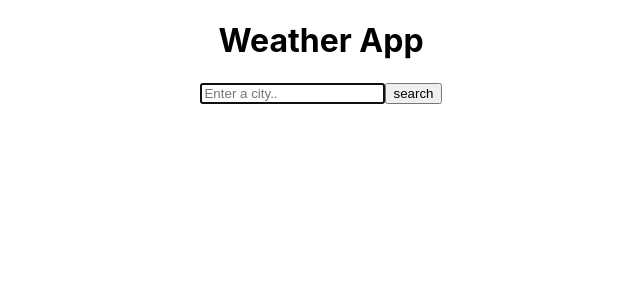
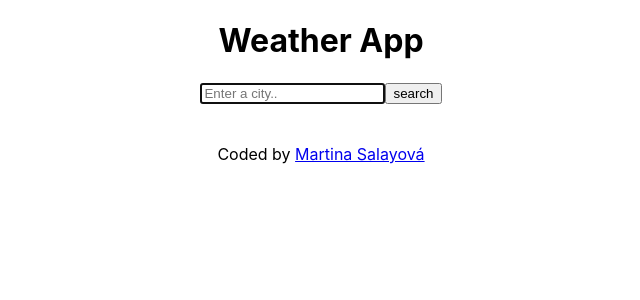
Before and after one commit to martinasalayova/weather-react, a React (Create React App) app: page / in a window 1280 px wide. Shown: the top 300 px of the page, without its empty margins (319-959 px from the left). Built offline with nearby package versions, Linux system fonts and the light colour scheme.

Commit message:
Added footer with GitHub Repository link.

```diff
--- a/src/App.js
+++ b/src/App.js
@@ -6,6 +6,18 @@ function App() {
     <div className="App">
       <h1>Weather App</h1>
       <Search />
+      <br />
+      <br />
+      <footer>
+        Coded by{" "}
+        <a
+          href="https://github.com/martinasalayova/weather-react"
+          rel="noreferrer"
+          target="_blank"
+        >
+          Martina Salayová
+        </a>
+      </footer>
     </div>
   );
 }
```
